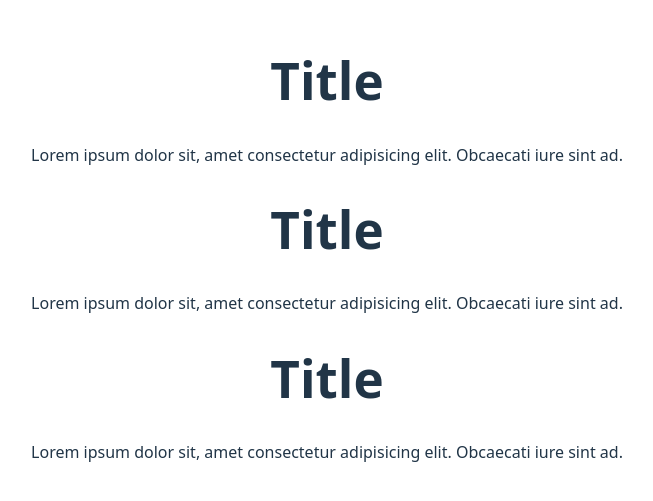
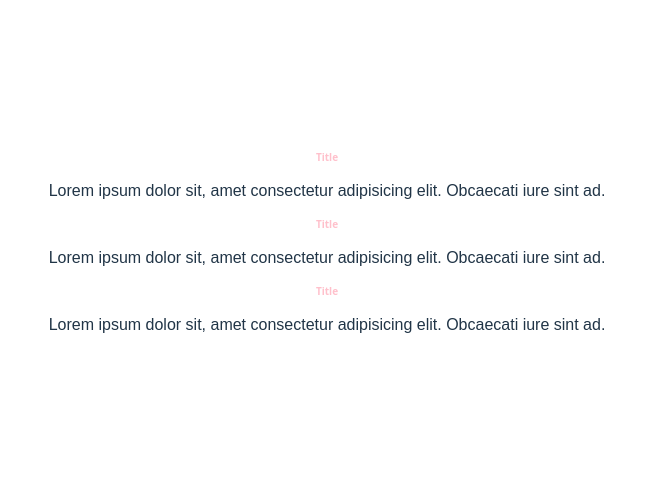
Before and after one commit to AsmitaDahule/React, a React (Vite) app in the folder basic-react-app/: page / in a window 1280 px wide. Shown: the part 151-652 px from the top of the page, without its empty margins (313-966 px from the left). Built offline with nearby package versions, Linux system fonts and the light colour scheme.

Commit message:
styles apply

```diff
--- /dev/null
+++ b/basic-react-app/src/Product.css
@@ -0,0 +1,9 @@
+h1 {
+    font-size: 10px;
+    color: pink;
+}
+
+p {
+    font-family:fantasy;
+    text-align: center;
+}
--- a/basic-react-app/src/Product.jsx
+++ b/basic-react-app/src/Product.jsx
@@ -1,3 +1,5 @@
+import "./Product.css"
+
 function Product() {
     return (
         <div>
```
